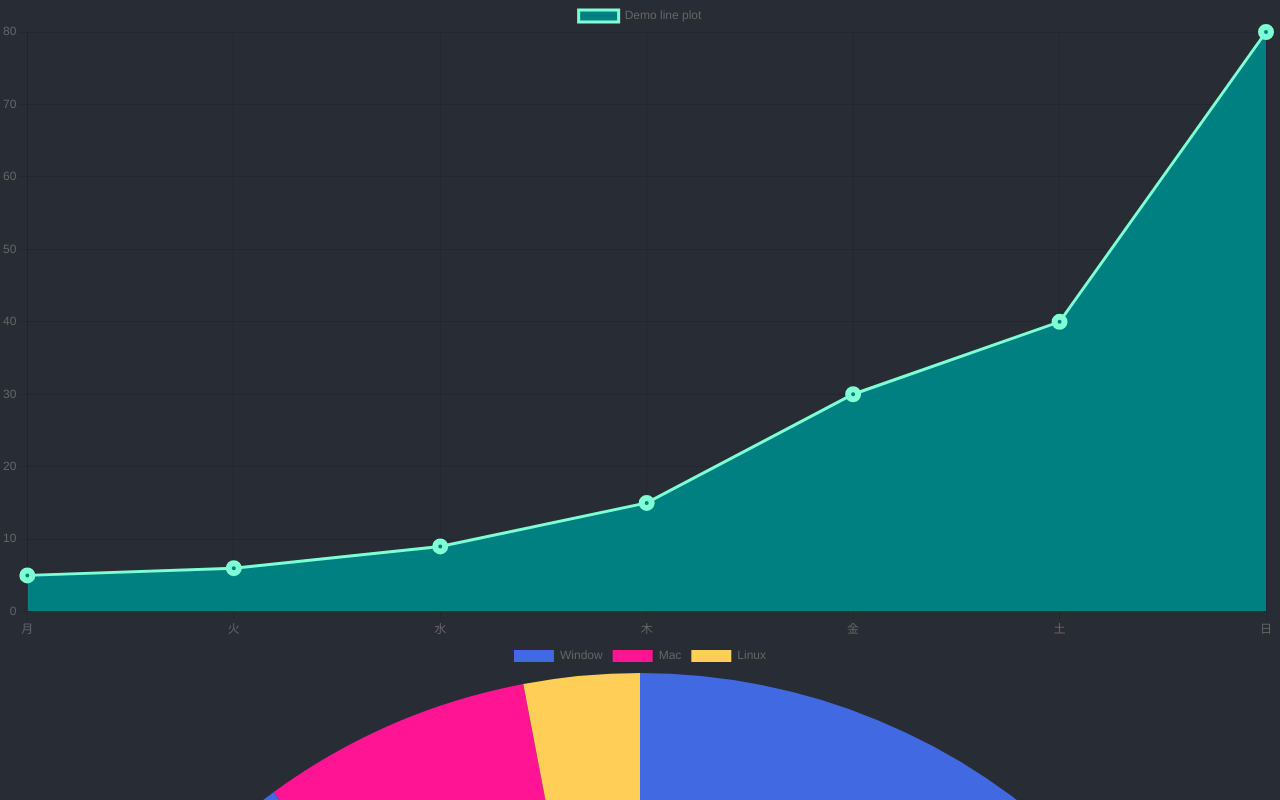
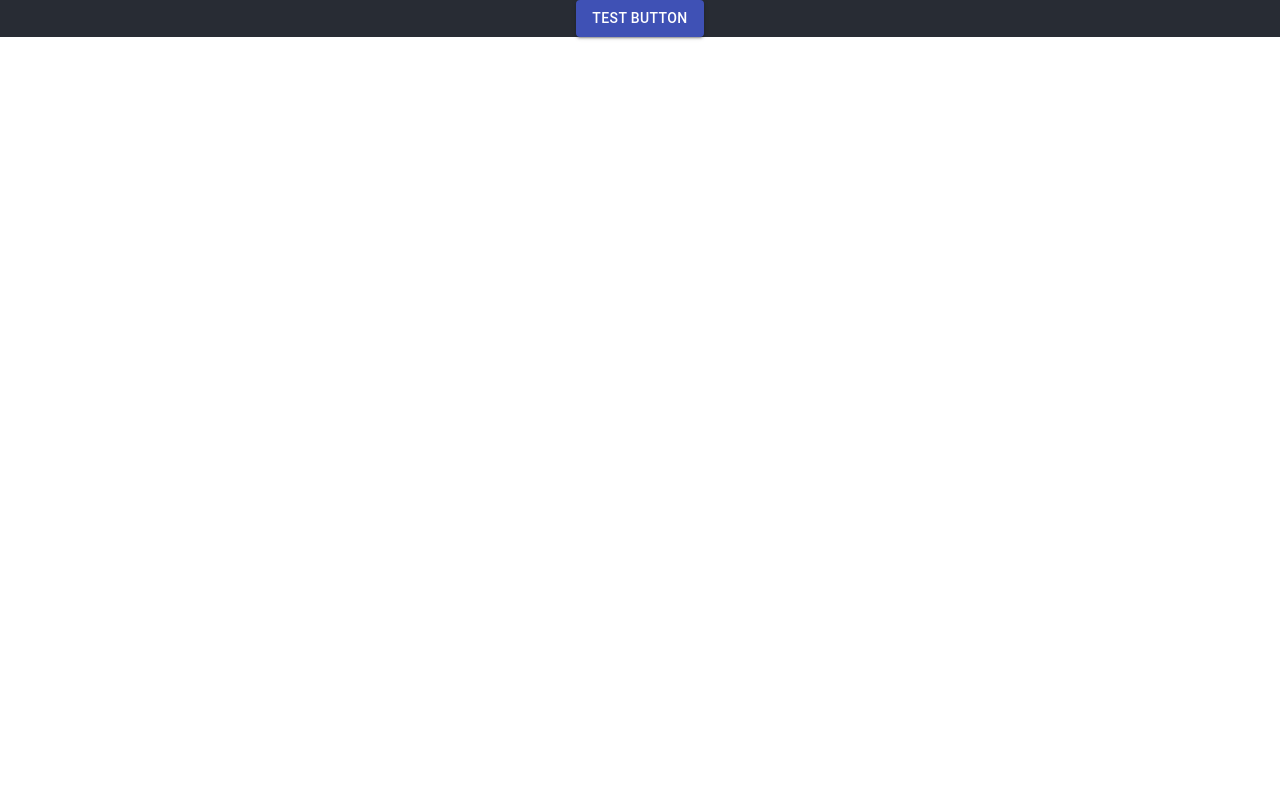
Before and after one commit to h-yabi/Learning-React-Redux-TypeScript, a React (Create React App) app in the folder chart_lesson/: page / in a window 1280 px wide. Shown: the top 800 px of the page. Built offline with nearby package versions, Linux system fonts and the light colour scheme.

Commit message:
MaterialUI ボタン表示

```diff
--- a/chart_lesson/package.json
+++ b/chart_lesson/package.json
@@ -3,6 +3,7 @@
   "version": "0.1.0",
   "private": true,
   "dependencies": {
+    "@material-ui/core": "^4.12.4",
     "@testing-library/jest-dom": "^5.16.4",
     "@testing-library/react": "^13.1.1",
     "@testing-library/user-event": "^13.5.0",
--- a/chart_lesson/src/App.tsx
+++ b/chart_lesson/src/App.tsx
@@ -3,17 +3,19 @@
 import BarPlot from './components/BarPlot';
 import BubblePlot from './components/BubblePlot';
 import LinePlot from './components/LinePlot';
+import MaterialUI from './components/MaterialUI';
 import PiePlot from './components/PiePlot';
 import RadarPlot from './components/RadarPlot';
 
 function App() {
   return (
     <div className="App">
-      <LinePlot />
+      {/* <LinePlot />
       <PiePlot />
       <BarPlot />
       <RadarPlot />
-      <BubblePlot />
+      <BubblePlot /> */}
+      <MaterialUI />
     </div>
   );
 }
--- /dev/null
+++ b/chart_lesson/src/components/MaterialUI.tsx
@@ -0,0 +1,14 @@
+import React from 'react';
+import { Button } from '@material-ui/core';
+
+const MaterialUI: React.FC = () => {
+  return (
+    <div>
+      <Button variant="contained" color="primary">
+        Test Button
+      </Button>
+    </div>
+  );
+};
+
+export default MaterialUI;
```
Also changed, not shown: 1 other file (tests, documents, lock files or other folders).
